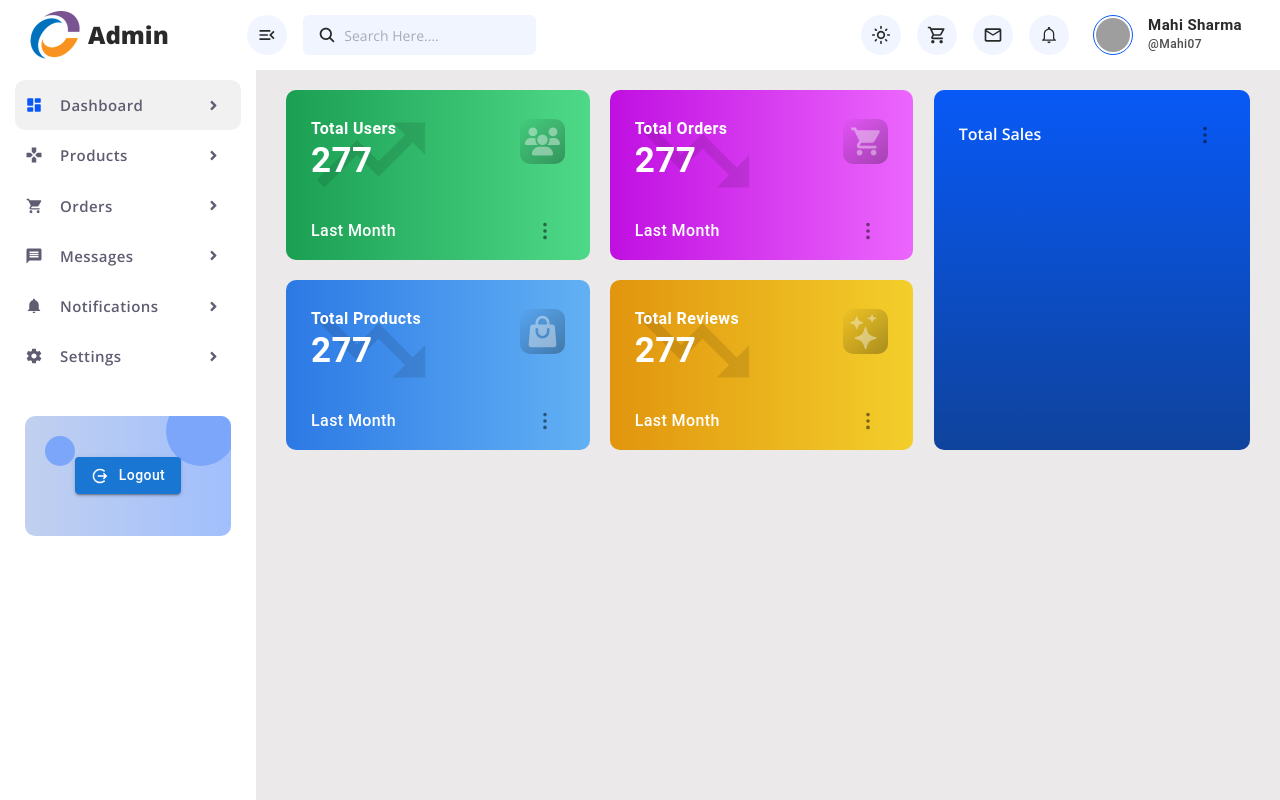
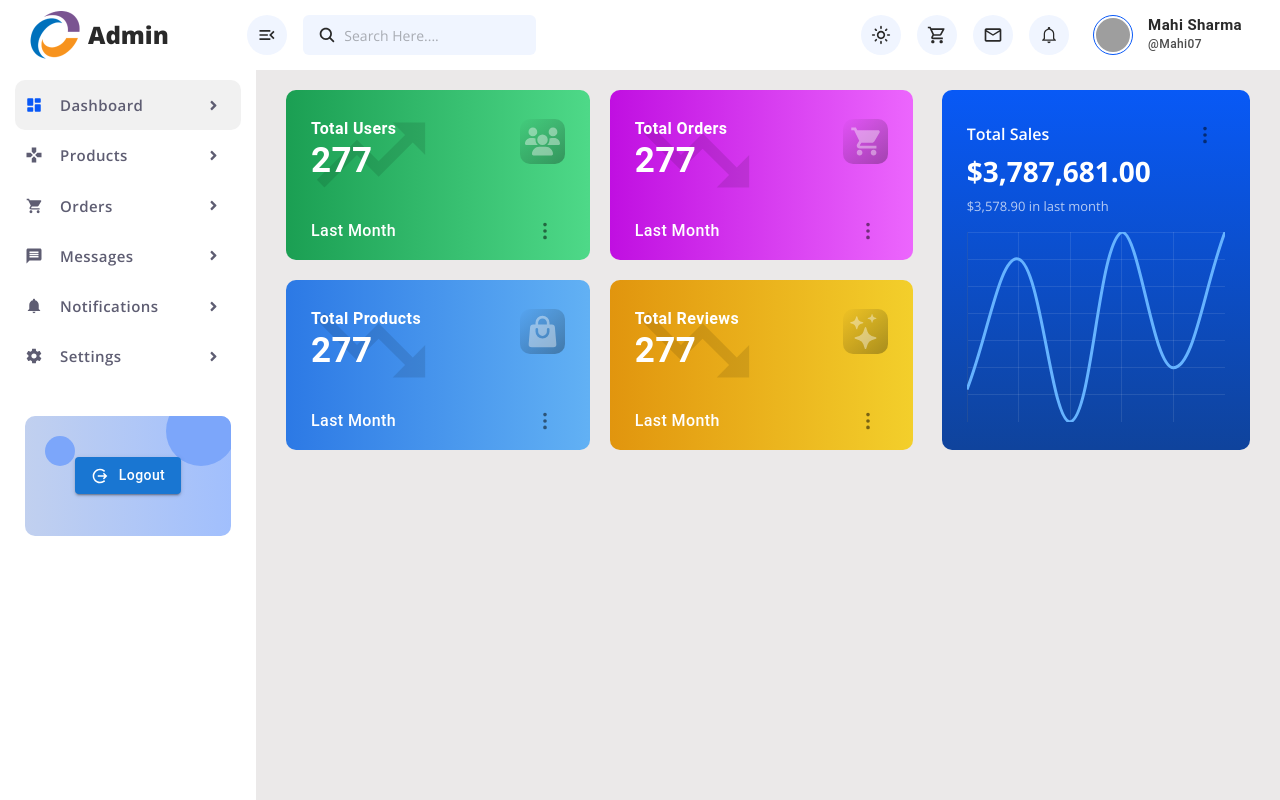
Before and after one commit to Maheshsumb/E-commerce_using_React, a React (Create React App) app in the folder admin/: page /dashboard in a window 1280 px wide. Built offline with nearby package versions, Linux system fonts and the light colour scheme; grey boxes are pictures that could not be loaded.

Commit message:
Added Line chart in right box on dashboard for total sales

```diff
--- a/admin/package.json
+++ b/admin/package.json
@@ -13,8 +13,11 @@
     "@testing-library/react": "^16.2.0",
     "@testing-library/user-event": "^13.5.0",
     "bootstrap": "^4.6.0",
+    "chart.js": "^4.4.9",
     "react": "^19.0.0",
+    "react-chartjs-2": "^5.3.0",
     "react-dom": "^19.0.0",
+    "react-google-charts": "^5.2.1",
     "react-icons": "^5.5.0",
     "react-router-dom": "^7.2.0",
     "react-scripts": "5.0.1",
--- a/admin/src/App.css
+++ b/admin/src/App.css
@@ -579,3 +579,8 @@ a:hover {
   opacity: 0.7;
   color: #fff;
 }
+
+.graphWrapper {
+  width: 100%;
+  height: 190px;
+}
--- a/admin/src/pages/Dashboard/index.js
+++ b/admin/src/pages/Dashboard/index.js
@@ -9,6 +9,17 @@ import MenuItem from "@mui/material/MenuItem";
 import { FaHistory } from "react-icons/fa";
 import { HiOutlineDotsVertical } from "react-icons/hi";
 import { Button } from "@mui/material";
+
+// import { Chart } from "react-google-charts";
+import { Line } from "react-chartjs-2";
+import {
+  Chart as ChartJS,
+  LineElement,
+  PointElement,
+  CategoryScale,
+  LinearScale,
+  Tooltip,
+} from "chart.js";
 
 const Dashboard = () => {
   const [anchorEl, setAnchorEl] = React.useState(null);
@@ -22,6 +33,59 @@ const Dashboard = () => {
   const options = ["last day", "last week", "last month", "last year"];
 
   const ITEM_HEIGHT = 48;
+  // Charts settings
+  ChartJS.register(
+    LineElement,
+    PointElement,
+    CategoryScale,
+    LinearScale,
+    Tooltip
+  );
+
+  const data = {
+    labels: ["Mon", "Thu", "Wed", "Thu", "Fri", "Sat"],
+    datasets: [
+      {
+        label: "Sales",
+        data: [320, 800, 200, 900, 400, 900],
+        borderColor: "#66b3ff",
+        backgroundColor: "transparent",
+        tension: 0.4,
+        pointRadius: 0,
+      },
+    ],
+  };
+
+  const chartOptions = {
+    responsive: true,
+    maintainAspectRatio: false,
+    plugins: {
+      legend: { display: false },
+      tooltip: { enabled: false },
+    },
+    scales: {
+      x: {
+        ticks: { display: false },
+        grid: {
+          drawTicks: false,
+          borderColor: "transparent",
+          color: "#ffffff33",
+          lineWidth: 0.5,
+          borderDash: [10, 10],
+        },
+      },
+      y: {
+        ticks: { display: false },
+        grid: {
+          drawTicks: false,
+          borderColor: "transparent",
+          color: "#ffffff33",
+          lineWidth: 0.5,
+          borderDash: [10, 10],
+        },
+      },
+    },
+  };
   return (
     <>
       <div className="content-right w-100">
@@ -53,7 +117,7 @@ const Dashboard = () => {
               />
             </div>
           </div>
-          <div className="col-md-4 pl-0">
+          <div className="col-md-4 pl-2">
             <div className="box graphBox">
               <div className="d-flex align-items-center w-100 bottomEle">
                 <h6 className="text-white mb-0 mt-0">Total Sales</h6>
@@ -90,6 +154,11 @@ const Dashboard = () => {
                   </Menu>
                 </div>
               </div>
+              <h3 className="text-white font-weight-bold">$3,787,681.00</h3>
+              <p>$3,578.90 in last month</p>
+              <div className="graphWrapper">
+                <Line data={data} options={chartOptions} height={200} />
+              </div>
             </div>
           </div>
         </div>
```
Also changed, not shown: 1 other file (tests, documents, lock files or other folders).
